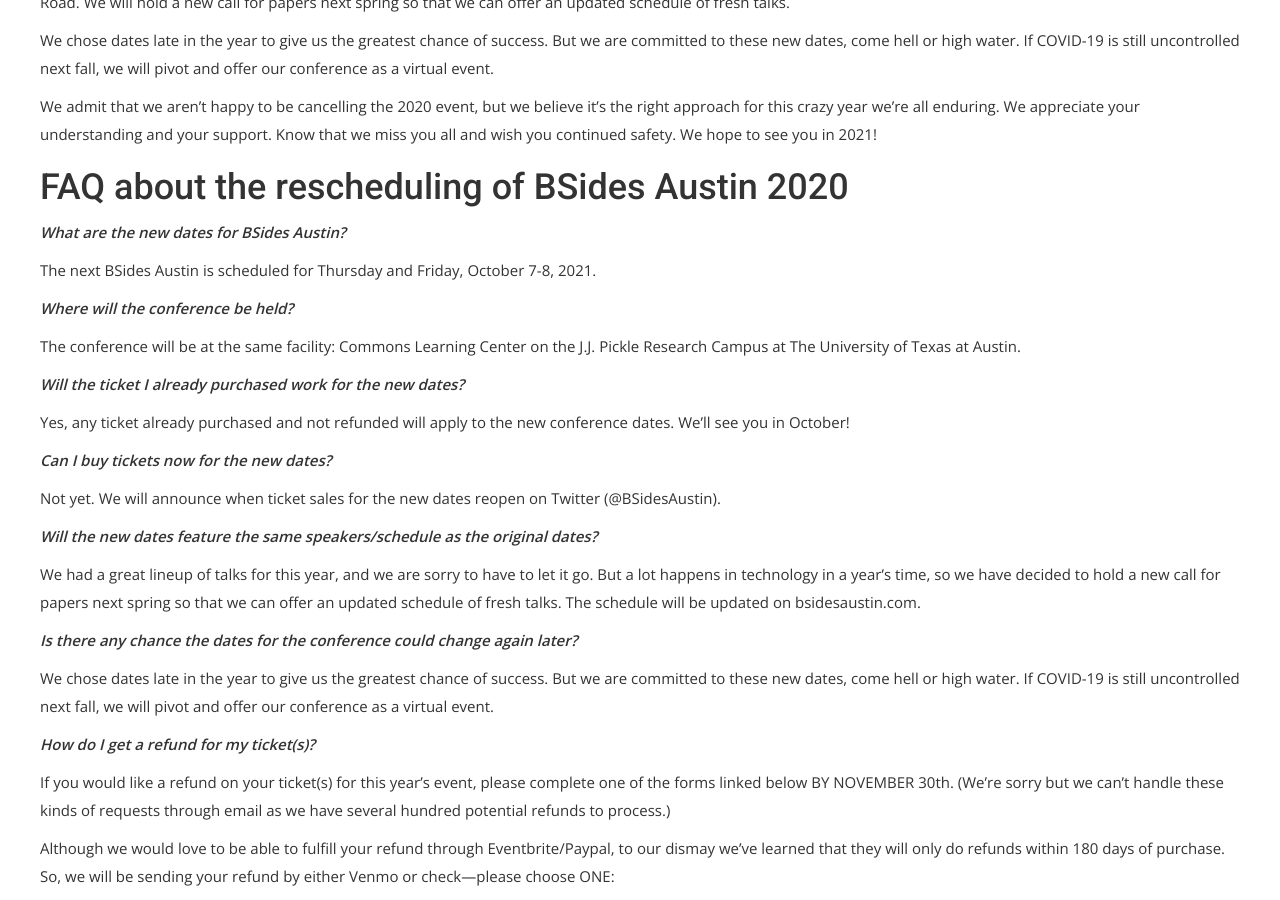
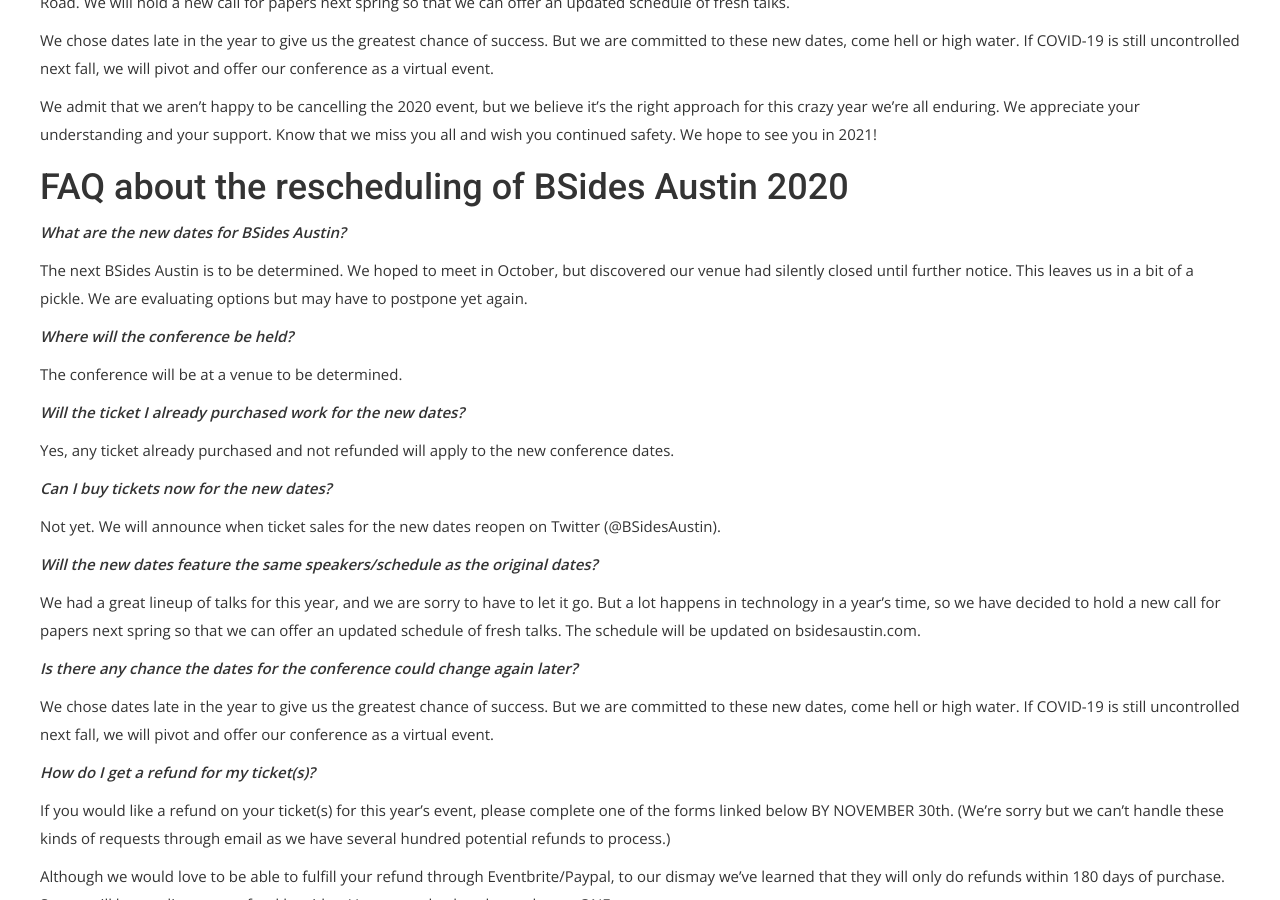
Before and after one commit to bsidesaustin/test, a Jekyll site: the page built from reschedule.html, in a window 1280 px wide and 900 px high, scrolled down 929 px. Built offline with Jekyll 4.4.1, drawn with Linux system fonts in a browser that asks for light colours; nearby versions of some CDN libraries; some web fonts are replaced; some of the changed text lies outside the part shown.

Commit message:
Update reschedule.html

```diff
--- a/reschedule.html
+++ b/reschedule.html
@@ -10,7 +10,7 @@
     <div class="row">
       <div class="col-md-12">
         <div class="block">
-          <h1>BSides Austin 2020 rescheduled to 2021</h1>
+          <h1>BSides Austin 2020 rescheduled</h1>
           <p></p>
 
         </div>
@@ -44,13 +44,13 @@
 <h1>FAQ about the rescheduling of BSides Austin 2020</h1>
 
 <p><strong><em>What are the new dates for BSides Austin?</em></strong></p>
-<p>The next BSides Austin is scheduled for Thursday and Friday, October 7-8, 2021.</p>
+<p>The next BSides Austin is to be determined. We hoped to meet in October, but discovered our venue had silently closed until further notice. This leaves us in a bit of a pickle. We are evaluating options but may have to postpone yet again.</p>
 
 <p><strong><em>Where will the conference be held?</em></strong></p>
-<p>The conference will be at the same facility: Commons Learning Center on the J.J. Pickle Research Campus at The University of Texas at Austin.</p>
+<p>The conference will be at a venue to be determined.</p>
 
 <p><strong><em>Will the ticket I already purchased work for the new dates?</em></strong></p>
-<p>Yes, any ticket already purchased and not refunded will apply to the new conference dates. We’ll see you in October!</p>
+<p>Yes, any ticket already purchased and not refunded will apply to the new conference dates. </p>
 
 <p><strong><em>Can I buy tickets now for the new dates?</em></strong></p>
 <p>Not yet. We will announce when ticket sales for the new dates reopen on Twitter (@BSidesAustin).</p>
```
